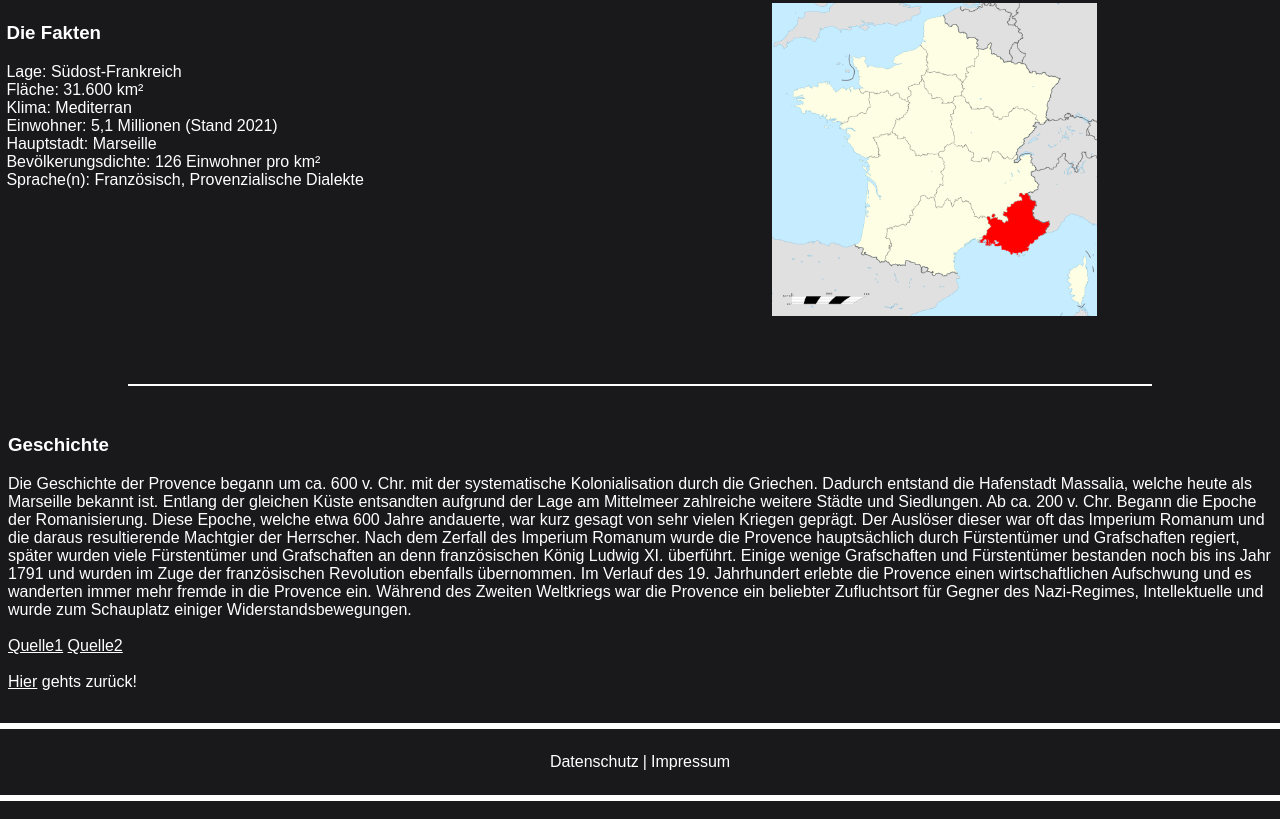
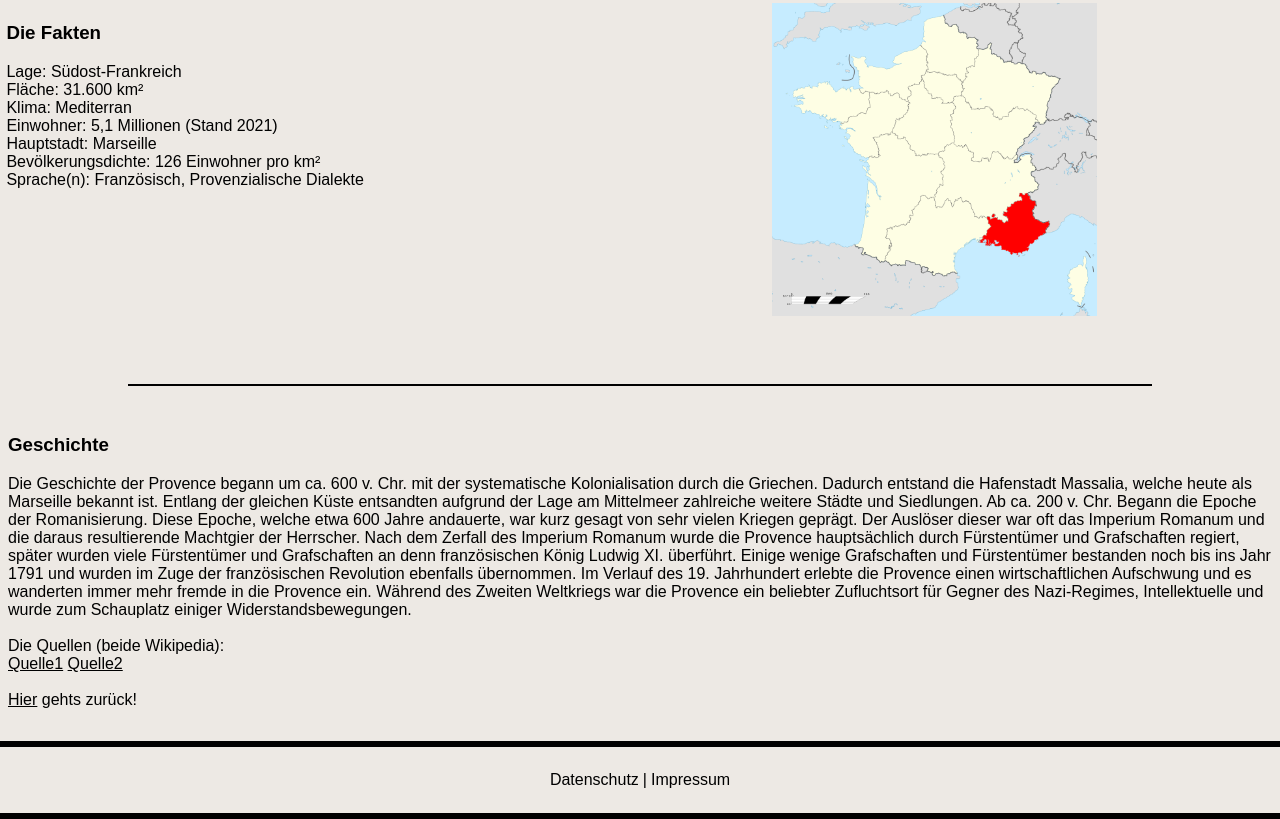
Before and after one commit to luc-tobi/school_website, a plain HTML site: page html/ueberdieprovence.html in a window 1280 px wide. Shown: the part 441-1260 px from the top of the page. Drawn offline with Linux system fonts and the light colour scheme.

Commit message:
third commit

```diff
--- a/assets/about/about.css
+++ b/assets/about/about.css
@@ -1,6 +1,6 @@
 :root
 {
-    --background: #19191c;
+    --background: #ede9e4;
     --black: #000000;
     --white: #FFFFFF;
     --red: #821722;
@@ -19,7 +19,7 @@ body
 .divider
 {
     border-style: solid;
-    border-color: var(--white);
+    border-color: var(--black);
     padding: 0;
     margin-top: 3rem;
     margin-bottom: 3rem;
@@ -127,5 +127,5 @@ body
 
 .sources
 {
-    color: var(--white);
+    color: var(--black);
 }
--- a/assets/blog/blog.css
+++ b/assets/blog/blog.css
@@ -1,6 +1,6 @@
 :root
 {
-    --background: #19191c;
+    --background: #EDE9E4;
     --black: #000000;
     --white: #FFFFFF;
     --red: #821722;
@@ -13,7 +13,7 @@ body
     margin: 0;
     font-family: sans-serif;
     background-color: var(--background);
-    color: var(--white);
+    color: var(--black);
 }
 
 #info
--- a/assets/impressum+Datenschutz/imp+dts.css
+++ b/assets/impressum+Datenschutz/imp+dts.css
@@ -1,6 +1,6 @@
 :root
 {
-    --background: #19191c;
+    --background: #EDE9E4;
     --black: #000000;
     --white: #FFFFFF;
     --red: #821722;
--- a/assets/index/style_main.css
+++ b/assets/index/style_main.css
@@ -1,10 +1,11 @@
 :root
 {
-    --background: #19191c;
+    --background: #EDE9E4;
     --black: #000000;
     --white: #FFFFFF;
     --red: #821722;
     --blue: #004A99;
+    --skyblue: #B5C3CB;
 }
 
 body
@@ -86,9 +87,9 @@ body
     margin: 10px;
     border-width: 2px;
     border-style: solid;
-    border-color: var(--black);
+    border-color: var(--skyblue);
     border-radius: 10px;
-    color: var(--red);
+    color: var(--black);
 }
 
 .button:hover
--- a/assets/index/style_second_para.css
+++ b/assets/index/style_second_para.css
@@ -1,10 +1,11 @@
 :root
 {
-    --background: #19191c;
+    --background: #EDE9E4;
     --black: #000000;
     --white: #FFFFFF;
     --red: #821722;
     --blue: #004A99;
+    --skyblue: #B5C3CB;
 }
 
 body
@@ -22,7 +23,7 @@ body
     {
         padding-bottom: 1.5rem;
         padding-top: 0.5rem;
-        background-image: linear-gradient(to right, var(--black) 30%, var(--red)150%);
+        background-image: linear-gradient(to right, var(--white) 30%, var(--skyblue)150%);
         margin-left: 0rem;
         margin-right: 0rem;
         border-radius: 10px;
@@ -61,7 +62,7 @@ body
     {
         padding-bottom: 1.5rem;
         padding-top: 0.5rem;
-        background-image: linear-gradient(to right, var(--black) 30%, var(--red)150%);
+        background-image: linear-gradient(to right, var(--white) 30%, var(--skyblue)150%);
         margin-left: 5.7rem;
         margin-right: 5.6rem;
         border-radius: 10px;
@@ -99,7 +100,7 @@ body
     {
         padding-bottom: 1.5rem;
         padding-top: 0.5rem;
-        background-image: linear-gradient(to right, var(--black) 30%, var(--red)150%);
+        background-image: linear-gradient(to right, var(--white) 30%, var(--skyblue)150%);
         margin-left: 6.85rem;
         margin-right: 6.9rem;
         border-radius: 10px;
@@ -137,7 +138,7 @@ body
     {
         padding-bottom: 1.5rem;
         padding-top: 0.5rem;
-        background-image: linear-gradient(to right, var(--black) 30%, var(--red)150%);
+        background-image: linear-gradient(to right, var(--white) 30%, var(--skyblue)150%);
         margin-left: 9.2rem;
         margin-right: 9.21rem;
         border-radius: 10px;
@@ -176,7 +177,7 @@ body
     {
         padding-bottom: 3rem;
         padding-top: 0.5rem;
-        background-image: linear-gradient(to right, var(--black) 30%, var(--red)150%);
+        background-image: linear-gradient(to right, var(--white) 30%, var(--skyblue)150%);
         margin-left: 28.2rem;
         margin-right: 28.2rem;
         border-radius: 10px;
--- a/assets/index/style_third_para.css
+++ b/assets/index/style_third_para.css
@@ -1,10 +1,11 @@
 :root
 {
-    --background: #19191c;
+    --background: #EDE9E4;
     --black: #000000;
     --white: #FFFFFF;
     --red: #821722;
     --blue: #004A99;
+    --skyblue: #B5C3CB;
 }
 
 body
@@ -21,7 +22,7 @@ body
     #Unterstützung-style
     {
         background-color: var(--black);
-        background-image: linear-gradient(to right, var(--black) 30%, var(--red)150%);
+        background-image: linear-gradient(to right, var(--white) 30%, var(--skyblue)150%);
         margin-left: 0;
         margin-right: 0;
         margin-top: 1rem;
@@ -45,7 +46,7 @@ body
     #Unterstützung-style
     {
         background-color: var(--black);
-        background-image: linear-gradient(to right, var(--black) 30%, var(--red)150%);
+        background-image: linear-gradient(to right, var(--white) 30%, var(--skyblue)150%);
         margin-left:5.7rem;
         margin-right:5.6rem;
         margin-top: 1rem;
@@ -69,7 +70,7 @@ body
     #Unterstützung-style
     {
         background-color: var(--black);
-        background-image: linear-gradient(to right, var(--black) 30%, var(--red)150%);
+        background-image: linear-gradient(to right, var(--white) 30%, var(--skyblue)150%);
         margin-left:6.85rem;
         margin-right:6.9rem;
         margin-top: 1rem;
@@ -93,7 +94,7 @@ body
     #Unterstützung-style
     {
         background-color: var(--black);
-        background-image: linear-gradient(to right, var(--black) 30%, var(--red)150%);
+        background-image: linear-gradient(to right, var(--white) 30%, var(--skyblue)150%);
         margin-left:9.2rem;
         margin-right:9.21rem;
         margin-top: 1rem;
@@ -117,7 +118,7 @@ body
     #Unterstützung-style
     {
         background-color: var(--black);
-        background-image: linear-gradient(to right, var(--black) 30%, var(--red)150%);
+        background-image: linear-gradient(to right, var(--white) 30%, var(--skyblue)150%);
         margin-left:28.2rem;
         margin-right:28.2rem;
         margin-top: 1rem;
--- a/assets/main/main.css
+++ b/assets/main/main.css
@@ -1,10 +1,11 @@
 :root
 {
-    --background: #19191c;
+    --background: #EDE9E4;
     --black: #000000;
     --white: #FFFFFF;
     --red: #821722;
     --blue: #004A99;
+    --skyblue: #B5C3CB;
 }
 
 body
@@ -13,7 +14,7 @@ body
     margin: 0;
     font-family: sans-serif;
     background-color: var(--background);
-    color: var(--white);
+    color: var(--black);
 }
 
 .mitte
@@ -32,19 +33,19 @@ body
     margin: 0;
     padding: 0;
     text-decoration: none;
-    color: var(--white);
+    color: var(--black);
 }
 
 #GoBack
 {
-    color: var(--white);
+    color: var(--black);
 }
 
 
 .footer
 {
     padding: 4px;
-    color: var(--white);
+    color: var(--black);
     display: flex;
     justify-content: center;
     align-items: center;
@@ -54,7 +55,7 @@ body
 .footer:hover
 {
     padding: 4px;
-    color: var(--white);
+    color: var(--skyblue);
     display: flex;
     justify-content: center;
     align-items: center;
@@ -65,7 +66,7 @@ body
 {
     border-width: 1px;
     border: solid;
-    border-color: var(--white);
+    border-color: var(--black);
     margin-bottom: 0;
     margin-top: 2rem;
 }
@@ -74,7 +75,7 @@ body
 {
     border-width: 1px;
     border: solid;
-    border-color: var(--white);
+    border-color: var(--black);
     margin-bottom: 0;
     margin-top: 1rem;
 }
--- a/html/ueberdieprovence.html
+++ b/html/ueberdieprovence.html
@@ -78,6 +78,8 @@
                         Intellektuelle und wurde zum Schauplatz einiger Widerstandsbewegungen.
                         <br>
                         <br>
+                        Die Quellen (beide Wikipedia):
+                        <br>
                         <a href="https://de.wikipedia.org/wiki/Provence" class="sources">Quelle1</a>
                         <a href="https://de.wikipedia.org/wiki/Provence-Alpes-C%C3%B4te_d%E2%80%99Azur" class="sources">Quelle2</a>
                         <br>
```
Also changed, not shown: img/Logo_Website.png.
